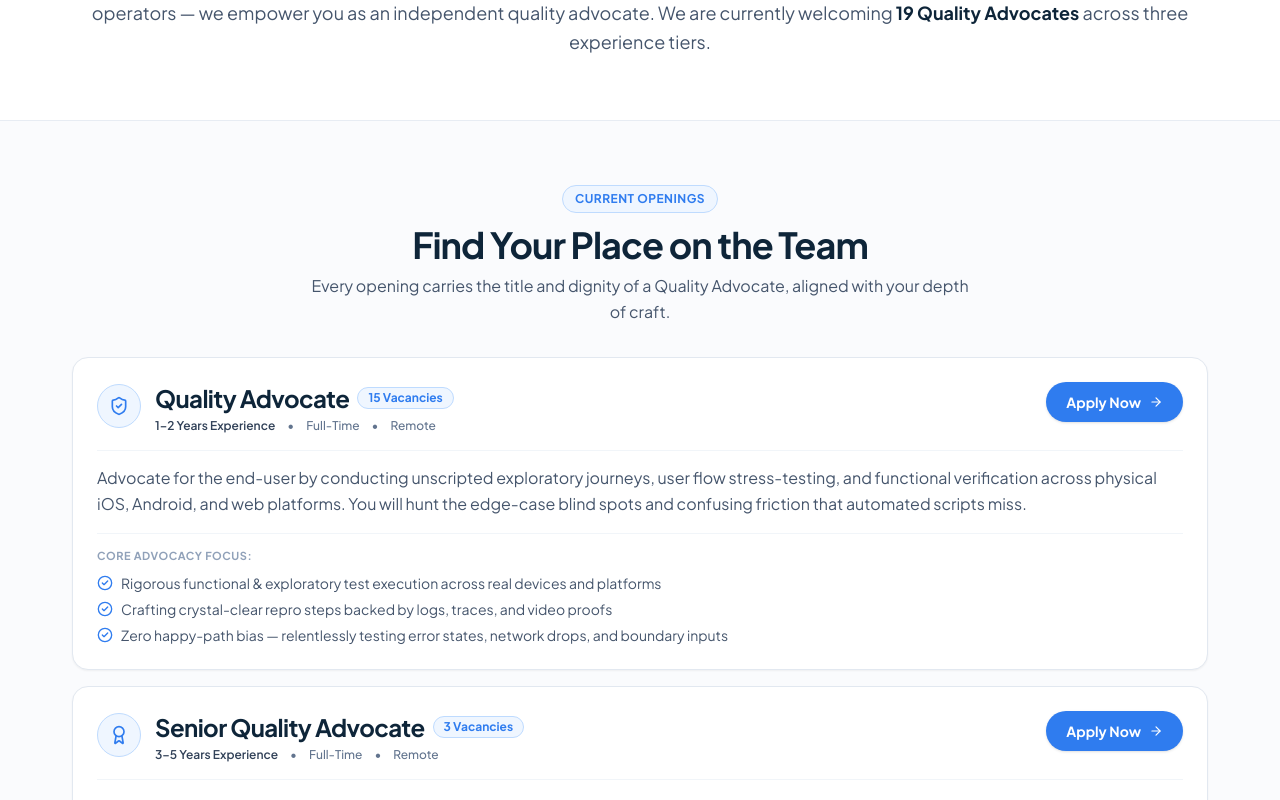
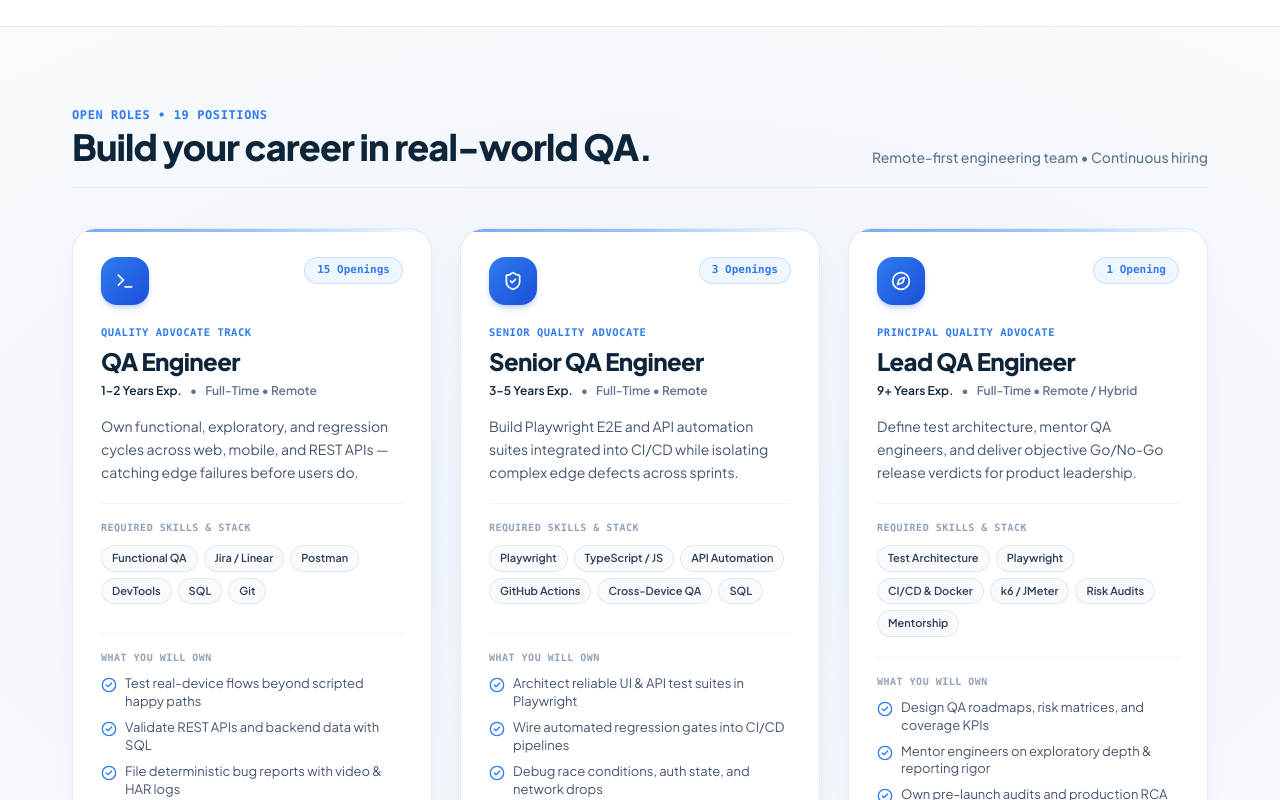
Before and after one commit to Yushu4u/nishkama-cl, a Next.js app: page /careers in a window 1280 px wide. Shown: the part 340-1140 px from the top of the page. Built offline with nearby package versions, Linux system fonts and the light colour scheme.

Commit message:
feat(careers): redesign careers with authentic QA designations, skill stacks, and 3-column layout

```diff
--- a/src/app/careers/page.tsx
+++ b/src/app/careers/page.tsx
@@ -4,196 +4,249 @@ import {
   ShieldCheck,
   CheckCircle2,
   ArrowRight,
-  Users,
-  Award,
+  Terminal,
+  Compass,
 } from "lucide-react";
 import { Button } from "@/components/Button";
 import { siteConfig } from "@/data/siteConfig";
 
 export const metadata: Metadata = {
-  title: "Careers — Join the Quality Advocates | Nishkama CodeLab",
+  title: "Careers — QA Engineers & Quality Advocates | Nishkama CodeLab",
   description:
-    "We don't hire test runners; we hire Quality Advocates. Explore our 19 active openings: Quality Advocate (1–2 yrs), Senior Quality Advocate (3–5 yrs), and Lead Quality Advocate (9+ yrs).",
+    "Join Nishkama CodeLab's 19 open roles: QA Engineer (1–2 yrs), Senior QA Engineer (3–5 yrs), and Lead QA Engineer (9+ yrs) — all operating with a Quality Advocate mindset.",
 };
 
 interface Role {
   id: string;
-  advocacyTitle: string;
+  title: string;
+  advocateTrack: string;
   openings: string;
   openingsCount: number;
   experience: string;
-  type: string;
-  location: string;
-  icon: typeof ShieldCheck;
-  highlight: string;
-  description: string;
-  advocacyFocus: string[];
+  meta: string;
+  icon: typeof Terminal;
+  summary: string;
+  skills: string[];
+  deliverables: string[];
   mailtoSubject: string;
 }
 
-const openAdvocacyRoles: Role[] = [
+const openRoles: Role[] = [
   {
-    id: "quality-advocate",
-    advocacyTitle: "Quality Advocate",
-    openings: "15 Vacancies",
+    id: "qa-engineer",
+    title: "QA Engineer",
+    advocateTrack: "Quality Advocate Track",
+    openings: "15 Openings",
     openingsCount: 15,
-    experience: "1–2 Years Experience",
-    type: "Full-Time",
-    location: "Remote",
-    icon: ShieldCheck,
-    highlight: "Core Real-World Verification",
-    description:
-      "Advocate for the end-user by conducting unscripted exploratory journeys, user flow stress-testing, and functional verification across physical iOS, Android, and web platforms. You will hunt the edge-case blind spots and confusing friction that automated scripts miss.",
-    advocacyFocus: [
-      "Rigorous functional & exploratory test execution across real devices and platforms",
-      "Crafting crystal-clear repro steps backed by logs, traces, and video proofs",
-      "Zero happy-path bias — relentlessly testing error states, network drops, and boundary inputs",
+    experience: "1–2 Years Exp.",
+    meta: "Full-Time • Remote",
+    icon: Terminal,
+    summary:
+      "Own functional, exploratory, and regression cycles across web, mobile, and REST APIs — catching edge failures before users do.",
+    skills: [
+      "Functional QA",
+      "Jira / Linear",
+      "Postman",
+      "DevTools",
+      "SQL",
+      "Git",
     ],
-    mailtoSubject: "Application for Quality Advocate (1-2 Years Experience)",
+    deliverables: [
+      "Test real-device flows beyond scripted happy paths",
+      "Validate REST APIs and backend data with SQL",
+      "File deterministic bug reports with video & HAR logs",
+    ],
+    mailtoSubject: "Application for QA Engineer (1-2 Years Experience)",
   },
   {
-    id: "senior-quality-advocate",
-    advocacyTitle: "Senior Quality Advocate",
-    openings: "3 Vacancies",
+    id: "senior-qa-engineer",
+    title: "Senior QA Engineer",
+    advocateTrack: "Senior Quality Advocate",
+    openings: "3 Openings",
     openingsCount: 3,
-    experience: "3–5 Years Experience",
-    type: "Full-Time",
-    location: "Remote",
-    icon: Award,
-    highlight: "Regression & Defect Investigation",
-    description:
-      "Own critical user-journey regression suites, API verification, and cross-platform compatibility matrices. Working alongside engineering sprint teams, you will isolate edge cases, trace failing requests, and safeguard product stability across release cycles.",
-    advocacyFocus: [
-      "Network request inspection (DevTools, Postman) and response validation",
-      "Designing robust regression test suites integrated into deployment pipelines",
-      "Multi-device sweeps across flagship smartphones, tablets, and mobile operating systems",
+    experience: "3–5 Years Exp.",
+    meta: "Full-Time • Remote",
+    icon: ShieldCheck,
+    summary:
+      "Build Playwright E2E and API automation suites integrated into CI/CD while isolating complex edge defects across sprints.",
+    skills: [
+      "Playwright",
+      "TypeScript / JS",
+      "API Automation",
+      "GitHub Actions",
+      "Cross-Device QA",
+      "SQL",
     ],
-    mailtoSubject: "Application for Senior Quality Advocate (3-5 Years Experience)",
+    deliverables: [
+      "Architect reliable UI & API test suites in Playwright",
+      "Wire automated regression gates into CI/CD pipelines",
+      "Debug race conditions, auth state, and network drops",
+    ],
+    mailtoSubject: "Application for Senior QA Engineer (3-5 Years Experience)",
   },
   {
-    id: "lead-quality-advocate",
-    advocacyTitle: "Lead Quality Advocate",
-    openings: "1 Vacancy",
+    id: "lead-qa-engineer",
+    title: "Lead QA Engineer",
+    advocateTrack: "Principal Quality Advocate",
+    openings: "1 Opening",
     openingsCount: 1,
-    experience: "9+ Years Experience",
-    type: "Full-Time",
-    location: "Remote / Hybrid",
-    icon: Users,
-    highlight: "Quality Strategy & Leadership",
-    description:
-      "Set the holistic quality standard across our client engagements, mentor our advocate community, and partner directly with engineering leaders and founders. You will define release readiness frameworks, conduct thorough quality audits, and guide objective launch decisions.",
-    advocacyFocus: [
-      "Architecting quality frameworks, diagnostic scorecards, and coverage roadmaps",
-      "Coaching and leveling up advocates in investigative testing and clear bug reporting",
-      "Objective release readiness evaluation and clear stakeholder communication",
+    experience: "9+ Years Exp.",
+    meta: "Full-Time • Remote / Hybrid",
+    icon: Compass,
+    summary:
+      "Define test architecture, mentor QA engineers, and deliver objective Go/No-Go release verdicts for product leadership.",
+    skills: [
+      "Test Architecture",
+      "Playwright",
+      "CI/CD & Docker",
+      "k6 / JMeter",
+      "Risk Audits",
+      "Mentorship",
     ],
-    mailtoSubject: "Application for Lead Quality Advocate (9+ Years Experience)",
+    deliverables: [
+      "Design QA roadmaps, risk matrices, and coverage KPIs",
+      "Mentor engineers on exploratory depth & reporting rigor",
+      "Own pre-launch audits and production RCA sign-offs",
+    ],
+    mailtoSubject: "Application for Lead QA Engineer (9+ Years Experience)",
   },
 ];
 
 export default function CareersPage() {
-  const totalOpenings = openAdvocacyRoles.reduce(
-    (sum, r) => sum + r.openingsCount,
-    0
-  );
+  const totalOpenings = openRoles.reduce((sum, r) => sum + r.openingsCount, 0);
 
   return (
     <div className="bg-white text-[#0E2539]">
-      {/* 1. HERO SECTION (Minimalist, respectful, non-bloated) */}
+      {/* 1. HERO SECTION */}
       <section className="border-b border-slate-200/80 bg-white py-12 md:py-16">
         <div className="shell text-center max-w-3xl mx-auto">
-          <h1 className="text-4xl sm:text-5xl md:text-6xl font-bold tracking-tight text-[#0E2539] leading-[1.08]">
-            We don&apos;t hire test runners.
-            <br />
-            We hire <span className="text-[#2F7CEF]">Quality Advocates.</span>
+          <h1 className="text-4xl sm:text-5xl md:text-6xl font-extrabold tracking-tight text-[#0E2539] leading-[1.08]">
+            Join Nishkama as a{" "}
+            <span className="text-[#2F7CEF] whitespace-nowrap">Quality Advocate.</span>
           </h1>
 
-          <p className="mt-4 text-base sm:text-lg leading-relaxed text-slate-600">
-            At Nishkama CodeLab, we believe QA exists to defend the customer experience.
-            We don&apos;t reduce our team to mechanical script operators — we empower you as
-            an independent quality advocate. We are currently welcoming{" "}
+          <p className="mt-4 text-base sm:text-lg leading-relaxed text-slate-600 max-w-3xl mx-auto">
+            Standard engineering titles powered by a Quality Advocate mindset. Hiring{" "}
             <strong className="text-[#0E2539] font-bold">
-              {totalOpenings} Quality Advocates
+              {totalOpenings} QA Engineers
             </strong>{" "}
-            across three experience tiers.
+            focused on real-world users, technical depth, and zero-fluff bug evidence.
           </p>
         </div>
       </section>
 
-      {/* 2. THE 3 OPEN ADVOCACY TIERS (Clean, unbloated, high-dignity presentation) */}
-      <section className="border-b border-slate-200/80 bg-slate-50/70 py-12 md:py-16">
-        <div className="shell max-w-4xl mx-auto">
-          <div className="text-center max-w-2xl mx-auto mb-8">
-            <span className="badge-pill">CURRENT OPENINGS</span>
-            <h2 className="mt-3 text-3xl sm:text-4xl font-bold tracking-tight text-[#0E2539]">
-              Find Your Place on the Team
+      {/* 2. OPEN ROLES (3-Column Compact Architecture) */}
+      <section className="relative overflow-hidden border-b border-slate-200/80 bg-[#F8FAFC] py-14 md:py-20">
+        <div
+          className="pointer-events-none absolute inset-0 bg-[radial-gradient(ellipse_80%_60%_at_50%_50%,rgba(47,124,239,0.06),rgba(248,250,252,0))]"
+          aria-hidden="true"
+        />
+
+        <div className="shell relative z-10">
+          <div className="flex flex-col sm:flex-row sm:items-end justify-between gap-4 mb-10 pb-5 border-b border-slate-200/70">
+            <div>
+              <span className="text-xs font-mono font-bold uppercase tracking-wider text-[#2F7CEF] block mb-1">
+                OPEN ROLES • {totalOpenings} POSITIONS
+              </span>
+              <h2 className="text-2xl sm:text-3xl md:text-4xl font-extrabold tracking-tight text-[#0E2539]">
+                Build your career in real-world QA.
               </h2>
-            <p className="mt-2 text-sm sm:text-base text-slate-600 leading-relaxed">
-              Every opening carries the title and dignity of a Quality Advocate, aligned with your depth of craft.
-            </p>
+            </div>
+            <span className="text-xs sm:text-sm font-medium text-slate-500">
+              Remote-first engineering team • Continuous hiring
+            </span>
           </div>
 
-          <div className="space-y-4">
-            {openAdvocacyRoles.map((role) => {
+          <div className="grid grid-cols-1 gap-6 lg:grid-cols-3 lg:gap-7 items-stretch">
+            {openRoles.map((role) => {
               const Icon = role.icon;
               return (
                 <article
                   key={role.id}
-                  className="rounded-2xl border border-slate-200 bg-white p-5 sm:p-6 shadow-xs hover:border-[#BFDBFE] hover:shadow-sm transition-all"
+                  className="group relative flex flex-col justify-between overflow-hidden rounded-3xl border border-slate-200/90 bg-white p-6 sm:p-7 shadow-[0_8px_28px_-10px_rgba(14,37,57,0.07)] transition-all duration-300 hover:-translate-y-1.5 hover:border-[#2F7CEF]/45 hover:shadow-[0_22px_44px_-12px_rgba(47,124,239,0.16)]"
                 >
-                  <div className="flex flex-col sm:flex-row sm:items-start sm:justify-between gap-4 pb-4 border-b border-slate-100">
-                    <div className="flex items-start gap-3.5">
-                      <div className="mt-0.5 shrink-0 grid h-11 w-11 place-items-center rounded-xl bg-[#EFF6FF] border border-[#BFDBFE] text-[#2F7CEF]">
+                  {/* Top glowing electric-blue accent rail */}
+                  <div
+                    className="pointer-events-none absolute inset-x-0 top-0 h-[3px] bg-gradient-to-r from-[#2F7CEF] via-[#60A5FA] to-transparent opacity-65 transition-opacity duration-300 group-hover:opacity-100"
+                    aria-hidden="true"
+                  />
+
+                  <div>
+                    {/* Top Row: Icon + Vacancy Pill */}
+                    <div className="flex items-start justify-between gap-3">
+                      <div className="grid h-12 w-12 place-items-center rounded-2xl bg-gradient-to-br from-[#2F7CEF] to-[#1D4ED8] text-white shadow-md shadow-[#2F7CEF]/25">
                         <Icon className="h-5 w-5" />
                       </div>
-                      <div>
-                        <div className="flex flex-wrap items-center gap-2">
-                          <h3 className="text-xl sm:text-2xl font-bold tracking-tight text-[#0E2539]">
-                            {role.advocacyTitle}
-                          </h3>
-                          <span className="rounded-md bg-blue-50 border border-blue-200 px-2.5 py-0.5 text-xs font-bold text-[#2F7CEF]">
+
+                      <span className="inline-flex items-center rounded-full border border-blue-200/80 bg-[#EFF6FF] px-3 py-1 text-[11px] font-mono font-bold text-[#2F7CEF] whitespace-nowrap">
                         {role.openings}
                       </span>
                     </div>
-                        <div className="mt-1 flex flex-wrap items-center gap-x-3 gap-y-1 text-xs font-medium text-slate-500">
-                          <span className="font-semibold text-slate-700">
-                            {role.experience}
+
+                    {/* Authentic Title + Advocate Identity Track */}
+                    <div className="mt-5">
+                      <span className="text-[10.5px] font-mono font-bold uppercase tracking-wider text-[#2F7CEF] block">
+                        {role.advocateTrack}
                       </span>
+                      <h3 className="mt-1 text-2xl font-extrabold tracking-tight text-[#0E2539]">
+                        {role.title}
+                      </h3>
+                      <div className="mt-1.5 flex flex-wrap items-center gap-x-2 gap-y-1 text-xs font-semibold text-slate-500">
+                        <span className="text-[#0E2539]">{role.experience}</span>
                         <span>•</span>
-                          <span>{role.type}</span>
-                          <span>•</span>
-                          <span>{role.location}</span>
-                        </div>
+                        <span>{role.meta}</span>
                       </div>
                     </div>
 
+                    {/* Crisp 2-line Role Summary */}
+                    <p className="mt-4 text-sm leading-relaxed text-slate-600 lg:min-h-[68px]">
+                      {role.summary}
+                    </p>
+
+                    {/* Required Stack & Skills */}
+                    <div className="mt-5 pt-4 border-t border-slate-100">
+                      <span className="text-[10px] font-mono font-bold uppercase tracking-wider text-slate-400 block mb-2.5">
+                        REQUIRED SKILLS &amp; STACK
+                      </span>
+                      <div className="flex flex-wrap content-start gap-1.5 lg:min-h-[68px]">
+                        {role.skills.map((skill) => (
+                          <span
+                            key={skill}
+                            className="rounded-lg border border-slate-200/90 bg-slate-50 px-2.5 py-1 text-[11px] font-semibold text-slate-700"
+                          >
+                            {skill}
+                          </span>
+                        ))}
+                      </div>
+                    </div>
+
+                    {/* 3 Concise Ownership Bullets */}
+                    <div className="mt-5 pt-4 border-t border-slate-100">
+                      <span className="text-[10px] font-mono font-bold uppercase tracking-wider text-slate-400 block mb-2.5">
+                        WHAT YOU WILL OWN
+                      </span>
+                      <ul className="space-y-2 text-[13px] text-slate-600 leading-snug">
+                        {role.deliverables.map((item, idx) => (
+                          <li key={idx} className="flex items-start gap-2">
+                            <CheckCircle2 className="h-4 w-4 text-[#2F7CEF] shrink-0 mt-0.5" />
+                            <span>{item}</span>
+                          </li>
+                        ))}
+                      </ul>
+                    </div>
+                  </div>
+
+                  {/* Direct Apply Button */}
+                  <div className="mt-6 pt-5 border-t border-slate-100">
                     <a
                       href={`mailto:${siteConfig.email}?subject=${encodeURIComponent(
                         role.mailtoSubject
                       )}`}
-                      className="self-start shrink-0 inline-flex items-center gap-2 rounded-xl bg-[#2F7CEF] px-5 py-2.5 text-xs sm:text-sm font-bold text-white shadow-sm hover:bg-[#1E66D8] transition-all"
+                      className="w-full inline-flex items-center justify-center gap-2 rounded-xl bg-[#0E2539] px-5 py-3 text-xs sm:text-sm font-bold text-white shadow-xs transition-all hover:bg-[#2F7CEF] hover:shadow-md hover:shadow-[#2F7CEF]/20"
                     >
-                      <span>Apply Now</span>
-                      <ArrowRight className="h-3.5 w-3.5" />
+                      <span>Apply for {role.title}</span>
+                      <ArrowRight className="h-4 w-4" />
                     </a>
-                  </div>
-
-                  <p className="mt-3.5 text-sm sm:text-base leading-relaxed text-slate-600">
-                    {role.description}
-                  </p>
-
-                  <div className="mt-4 pt-3.5 border-t border-slate-100">
-                    <span className="text-[11px] font-bold uppercase tracking-wider text-slate-400 block mb-2">
-                      Core Advocacy Focus:
-                    </span>
-                    <ul className="space-y-1.5 text-xs sm:text-sm text-slate-600">
-                      {role.advocacyFocus.map((focus, idx) => (
-                        <li key={idx} className="flex items-start gap-2">
-                          <CheckCircle2 className="h-4 w-4 text-[#2F7CEF] shrink-0 mt-0.5" />
-                          <span>{focus}</span>
-                        </li>
-                      ))}
-                    </ul>
                   </div>
                 </article>
               );
@@ -202,7 +255,7 @@ export default function CareersPage() {
         </div>
       </section>
 
-      {/* 3. CALLOUT BAND (Matching About and Services) */}
+      {/* 3. CALLOUT BAND */}
       <section className="bg-[#0E2539] text-white py-12 md:py-16">
         <div className="shell text-center max-w-2xl mx-auto">
           <span className="inline-flex items-center gap-1.5 rounded-full border border-slate-700 bg-slate-800/80 px-3.5 py-1 text-xs font-semibold text-slate-300">
@@ -212,15 +265,15 @@ export default function CareersPage() {
             Ready to advocate for product quality?
           </h2>
           <p className="mt-3 text-sm sm:text-base text-slate-300 leading-relaxed">
-            Send your resume and a short note detailing a critical bug or user friction you caught before production to{" "}
+            Send your resume and one memorable production bug or UX edge case you caught to{" "}
             <span className="text-white font-semibold underline underline-offset-4">
               {siteConfig.email}
             </span>
-            . We review applications continuously.
+            .
           </p>
           <div className="mt-6 flex justify-center">
             <Button
-              href={`mailto:${siteConfig.email}?subject=Quality Advocate General Application`}
+              href={`mailto:${siteConfig.email}?subject=QA Engineering Application`}
               variant="primary"
               size="lg"
               withArrow
```
Lines whose indentation alone changed are shown as unchanged.
